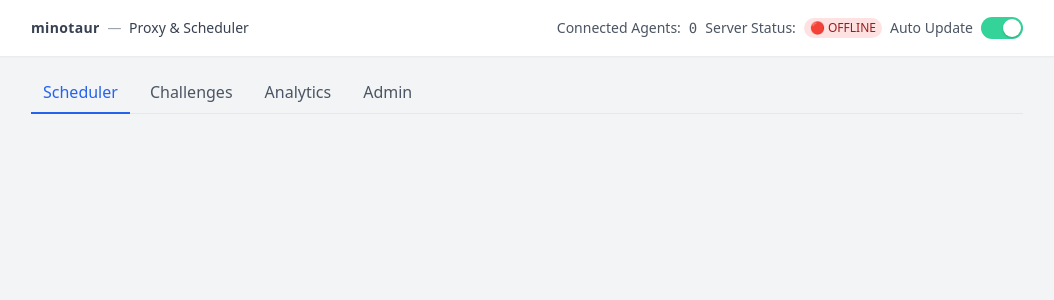
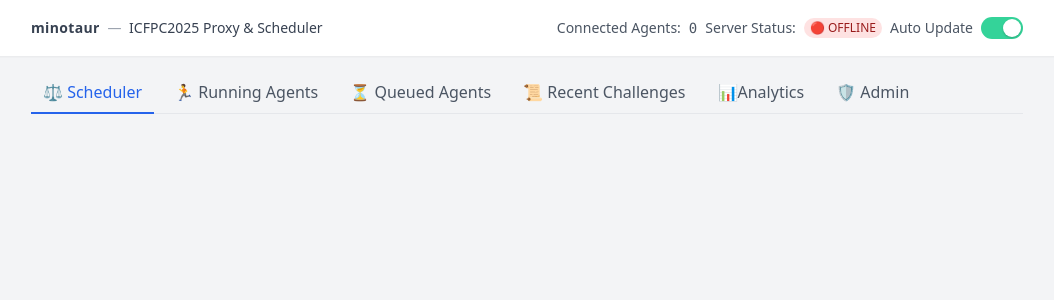
Before and after one commit to sanma-icfpc/icfpc2025, a Flask app: template minotaur/templates/index.html in a window 1280 px wide. Shown: the top 300 px of the page, without its empty margins (113-1167 px from the left). Run offline with Flask 3, Linux system fonts and the light colour scheme; the template is opened without the code that fills it, so the values that code supplies are empty; some libraries are stand-ins or nearby versions.

Commit message:
develop minotaur (WIP) refine style

```diff
--- a/minotaur/templates/base.html
+++ b/minotaur/templates/base.html
@@ -3,7 +3,7 @@
 <head>
   <meta charset="utf-8" />
   <meta name="viewport" content="width=device-width, initial-scale=1" />
-  <title>Minotaur</title>
+  <title>minotaur - ICFPC2025 Proxy & Scheduler</title>
   <!-- Removed HTMX; use vanilla JS + EventSource/fetch -->
   <link href="https://cdn.jsdelivr.net/npm/tailwindcss@2.2.19/dist/tailwind.min.css" rel="stylesheet">
   <script src="https://cdn.jsdelivr.net/npm/jdenticon@3.3.0/dist/jdenticon.min.js" defer></script>
@@ -38,7 +38,7 @@
           <div class="text-sm text-gray-700">
             <span class="font-semibold lowercase tracking-wide">minotaur</span>
             <span class="mx-1 text-gray-400">—</span>
-            <span class="">Proxy & Scheduler</span>
+            <span class="">ICFPC2025 Proxy & Scheduler</span>
           </div>
         </div>
         <div class="text-sm text-gray-600 flex items-center space-x-2">
@@ -81,20 +81,20 @@
     function captureUIState() {
       // Expanded flow rows
       expandedKeys.clear();
-      document.querySelectorAll('#status .flow-row.expanded').forEach(el => {
+      document.querySelectorAll('#running-pane .flow-row.expanded, #queued-pane .flow-row.expanded, #recent-pane .flow-row.expanded').forEach(el => {
         const k = el.getAttribute('data-key');
         if (k) expandedKeys.add(k);
       });
       // Open <details>
       detailsOpenIdx = [];
-      const allDetails = Array.from(document.querySelectorAll('#status details'));
+      const allDetails = Array.from(document.querySelectorAll('#running-pane details, #queued-pane details, #recent-pane details'));
       allDetails.forEach((d, i) => { if (d.open) detailsOpenIdx.push(i); });
       // Inner scrollable containers
-      innerScrollTops = Array.from(document.querySelectorAll('#status .overflow-auto, #status .overflow-y-auto')).map(el => el.scrollTop);
+      innerScrollTops = Array.from(document.querySelectorAll('#running-pane .overflow-auto, #running-pane .overflow-y-auto, #queued-pane .overflow-auto, #queued-pane .overflow-y-auto, #recent-pane .overflow-auto, #recent-pane .overflow-y-auto')).map(el => el.scrollTop);
     }
     function restoreUIState() {
       // Expanded flow rows
-      document.querySelectorAll('#status .flow-row').forEach(el => {
+      document.querySelectorAll('#running-pane .flow-row, #queued-pane .flow-row, #recent-pane .flow-row').forEach(el => {
         const k = el.getAttribute('data-key');
         if (k && expandedKeys.has(k)) {
           el.classList.add('expanded');
@@ -103,17 +103,17 @@
         }
       });
       // Open <details>
-      const allDetails = Array.from(document.querySelectorAll('#status details'));
+      const allDetails = Array.from(document.querySelectorAll('#running-pane details, #queued-pane details, #recent-pane details'));
       detailsOpenIdx.forEach(i => { if (allDetails[i]) allDetails[i].open = true; });
       // Restore inner scrolls
-      const inner = Array.from(document.querySelectorAll('#status .overflow-auto, #status .overflow-y-auto'));
+      const inner = Array.from(document.querySelectorAll('#running-pane .overflow-auto, #running-pane .overflow-y-auto, #queued-pane .overflow-auto, #queued-pane .overflow-y-auto, #recent-pane .overflow-auto, #recent-pane .overflow-y-auto'));
       for (let i = 0; i < inner.length && i < innerScrollTops.length; i++) {
         try { inner[i].scrollTop = innerScrollTops[i]; } catch (_) {}
       }
     }
     function updateRelativeTimes() {
       const now = Date.now();
-      document.querySelectorAll('#status .rt').forEach(el => {
+      document.querySelectorAll('#running-pane .rt, #queued-pane .rt, #recent-pane .rt').forEach(el => {
         const ts = el.getAttribute('data-ts');
         if (!ts) return;
         try {
@@ -135,19 +135,29 @@
     }
     function loadStatus() {
       if (statusInFlight) return;
-      const el = document.getElementById('status');
-      if (!el) return;
-      const prevScroll = el.scrollTop;
+      const rPane = document.getElementById('running-pane');
+      const qPane = document.getElementById('queued-pane');
+      const rcPane = document.getElementById('recent-pane');
+      if (!rPane || !qPane || !rcPane) return;
+      const prevScrolls = [rPane.scrollTop, qPane.scrollTop, rcPane.scrollTop];
       captureUIState();
       statusInFlight = true;
       fetch('/minotaur/status', { credentials: 'same-origin' })
         .then(r => r.text())
         .then(html => {
-          el.innerHTML = (new DOMParser()).parseFromString(html, 'text/html').getElementById('status').innerHTML;
-          updateIdenticons(el);
+          const doc = (new DOMParser()).parseFromString(html, 'text/html');
+          const root = doc.getElementById('status');
+          if (!root) return;
+          const secRun = root.querySelector('#section-running');
+          const secQue = root.querySelector('#section-queued');
+          const secRec = root.querySelector('#section-recent');
+          if (secRun) rPane.innerHTML = secRun.outerHTML; else rPane.textContent = '—';
+          if (secQue) qPane.innerHTML = secQue.outerHTML; else qPane.textContent = '—';
+          if (secRec) rcPane.innerHTML = secRec.outerHTML; else rcPane.textContent = '—';
+          updateIdenticons(rPane); updateIdenticons(qPane); updateIdenticons(rcPane);
         })
         .catch(() => {})
-        .finally(() => { statusInFlight = false; el.scrollTop = prevScroll; restoreUIState(); updateRelativeTimes(); });
+        .finally(() => { statusInFlight = false; [rPane,qPane,rcPane].forEach((el,i)=>{ try{ el.scrollTop = prevScrolls[i]; }catch(_){}}); restoreUIState(); updateRelativeTimes(); });
     }
     function updateAgentCount() {
       fetch('/minotaur/agent_count', { credentials: 'same-origin' })
--- a/minotaur/templates/index.html
+++ b/minotaur/templates/index.html
@@ -4,10 +4,12 @@
   <!-- Tabs -->
   <div class="mb-4 border-b">
     <nav class="flex gap-2 -mb-px" role="tablist" aria-label="Tabs">
-      <button id="tabbtn-scheduler" onclick="switchTab('scheduler')" class="px-3 py-2 border-b-2 border-blue-600 text-blue-600">Scheduler</button>
-      <button id="tabbtn-challenges" onclick="switchTab('challenges')" class="px-3 py-2 border-b-2 border-transparent text-gray-600 hover:text-gray-800">Challenges</button>
-      <button id="tabbtn-analytics" onclick="switchTab('analytics')" class="px-3 py-2 border-b-2 border-transparent text-gray-600 hover:text-gray-800">Analytics</button>
-      <button id="tabbtn-admin" onclick="switchTab('admin')" class="px-3 py-2 border-b-2 border-transparent text-gray-600 hover:text-gray-800">Admin</button>
+      <button id="tabbtn-scheduler" onclick="switchTab('scheduler')" class="px-3 py-2 border-b-2 border-blue-600 text-blue-600">⚖️ Scheduler</button>
+      <button id="tabbtn-running" onclick="switchTab('running')" class="px-3 py-2 border-b-2 border-transparent text-gray-600 hover:text-gray-800">🏃 Running Agents</button>
+      <button id="tabbtn-queued" onclick="switchTab('queued')" class="px-3 py-2 border-b-2 border-transparent text-gray-600 hover:text-gray-800">⏳ Queued Agents</button>
+      <button id="tabbtn-recent" onclick="switchTab('recent')" class="px-3 py-2 border-b-2 border-transparent text-gray-600 hover:text-gray-800">📜 Recent Challenges</button>
+      <button id="tabbtn-analytics" onclick="switchTab('analytics')" class="px-3 py-2 border-b-2 border-transparent text-gray-600 hover:text-gray-800">📊Analytics</button>
+      <button id="tabbtn-admin" onclick="switchTab('admin')" class="px-3 py-2 border-b-2 border-transparent text-gray-600 hover:text-gray-800">🛡️ Admin</button>
     </nav>
   </div>
 
@@ -16,10 +18,19 @@
     <div id="priority-pane" class="mb-4">Loading priorities…</div>
   </div>
 
-  <!-- Challenges Tab -->
-  <div id="tab-challenges" class="hidden">
-    <div id="status">Loading...</div>
-    <!-- content will be injected by loadStatus() via SSE or initial load -->
+  <!-- Running Agents Tab -->
+  <div id="tab-running" class="hidden">
+    <div id="running-pane">Loading…</div>
+  </div>
+
+  <!-- Queued Agents Tab -->
+  <div id="tab-queued" class="hidden">
+    <div id="queued-pane">Loading…</div>
+  </div>
+
+  <!-- Recent Challenges Tab -->
+  <div id="tab-recent" class="hidden">
+    <div id="recent-pane">Loading…</div>
   </div>
 
   <!-- Analytics Tab -->
@@ -57,7 +68,7 @@
     try { return new URL(window.location.href).searchParams.get('tab') || ''; } catch (_) { return ''; }
   }
   function setActiveBtn(activeId) {
-    const ids = ['tabbtn-scheduler','tabbtn-challenges','tabbtn-analytics','tabbtn-admin'];
+    const ids = ['tabbtn-scheduler','tabbtn-running','tabbtn-queued','tabbtn-recent','tabbtn-analytics','tabbtn-admin'];
     ids.forEach(id => {
       const btn = document.getElementById(id);
       if (!btn) return;
@@ -67,23 +78,31 @@
   }
   function switchTab(name) {
     const scheduler = document.getElementById('tab-scheduler');
-    const challenges = document.getElementById('tab-challenges');
+    const running = document.getElementById('tab-running');
+    const queued = document.getElementById('tab-queued');
+    const recent = document.getElementById('tab-recent');
     const analytics = document.getElementById('tab-analytics');
     const admin = document.getElementById('tab-admin');
     const show = (el) => { el && el.classList.remove('hidden'); };
     const hide = (el) => { el && el.classList.add('hidden'); };
-    if (name === 'challenges') {
-      hide(scheduler); hide(analytics); hide(admin); show(challenges);
-      setActiveBtn('tabbtn-challenges');
+    if (name === 'running') {
+      hide(queued); hide(recent); hide(scheduler); hide(analytics); hide(admin); show(running);
+      setActiveBtn('tabbtn-running');
+    } else if (name === 'queued') {
+      hide(running); hide(recent); hide(scheduler); hide(analytics); hide(admin); show(queued);
+      setActiveBtn('tabbtn-queued');
+    } else if (name === 'recent') {
+      hide(running); hide(queued); hide(scheduler); hide(analytics); hide(admin); show(recent);
+      setActiveBtn('tabbtn-recent');
     } else if (name === 'analytics') {
-      hide(scheduler); hide(challenges); hide(admin); show(analytics);
+      hide(running); hide(queued); hide(recent); hide(scheduler); hide(admin); show(analytics);
       setActiveBtn('tabbtn-analytics');
       if (!analyticsLoaded) loadAnalytics();
     } else if (name === 'admin') {
-      hide(scheduler); hide(challenges); hide(analytics); show(admin);
+      hide(running); hide(queued); hide(recent); hide(scheduler); hide(analytics); show(admin);
       setActiveBtn('tabbtn-admin');
     } else { // default scheduler
-      hide(challenges); hide(analytics); hide(admin); show(scheduler);
+      hide(running); hide(queued); hide(recent); hide(analytics); hide(admin); show(scheduler);
       setActiveBtn('tabbtn-scheduler');
     }
     updateURLTab(name);
--- a/minotaur/templates/status.html
+++ b/minotaur/templates/status.html
@@ -1,6 +1,6 @@
 <div id="status" class="space-y-6">
   <!-- Running Card -->
-  <div class="bg-white border rounded p-4 relative">
+  <div id="section-running" class="bg-white border rounded p-4 relative">
     <h3 class="font-semibold mb-2">Running</h3>
     {% if running %}
       <div class="absolute top-2 right-2">
@@ -66,7 +66,7 @@
   </div>
 
   <!-- Queued Cards -->
-  <div class="bg-white border rounded p-4">
+  <div id="section-queued" class="bg-white border rounded p-4">
     <h3 class="font-semibold mb-2">Queued</h3>
     {% if queued %}
       <div class="grid grid-cols-1 gap-2">
@@ -130,7 +130,7 @@
   </div>
 
   <!-- Recent Cards (Collapsible) -->
-  <div class="bg-white border rounded p-4">
+  <div id="section-recent" class="bg-white border rounded p-4">
     {% set rc = recent|length %}
     <details>
       <summary class="cursor-pointer select-none"><span class="font-semibold">Recent</span> <span class="text-gray-500 text-sm">({{ rc }})</span></summary>
```
